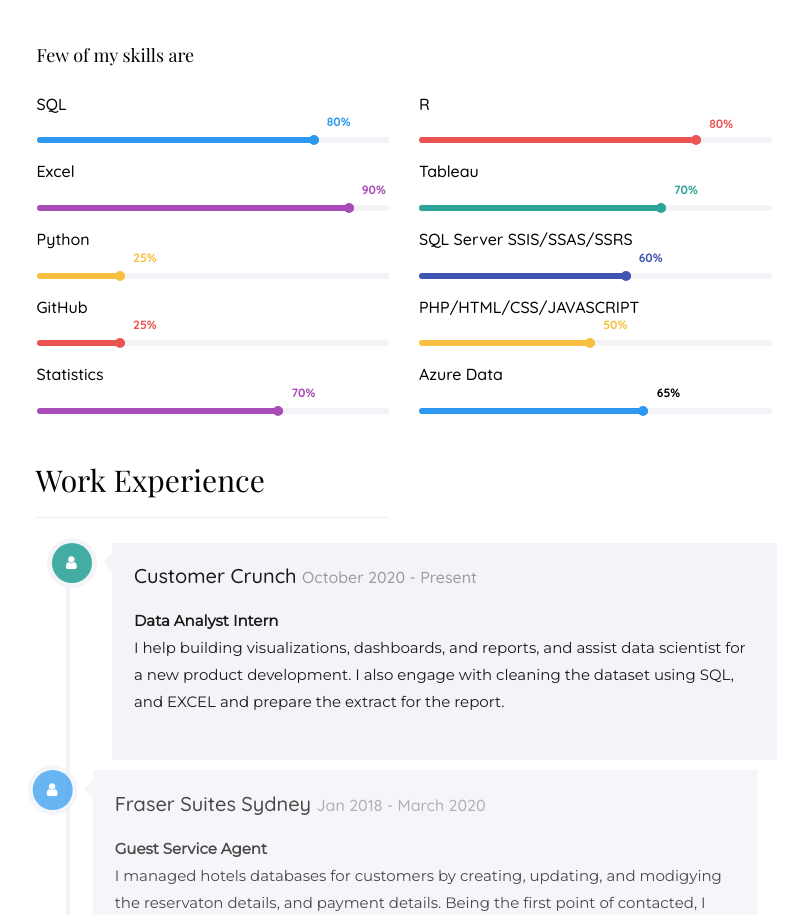
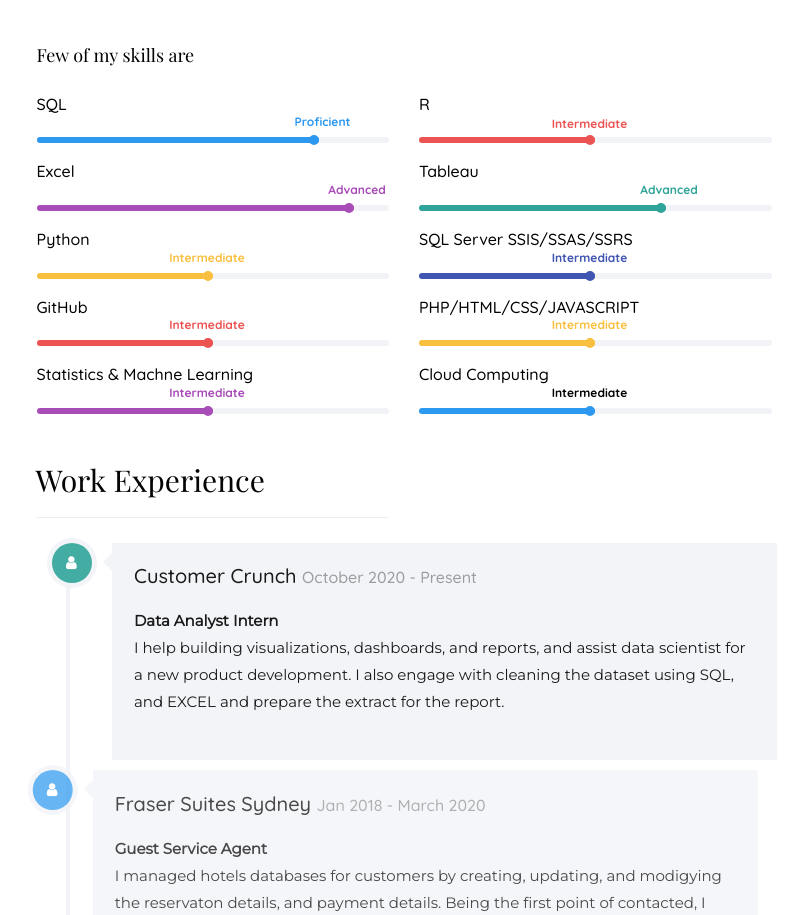
Before and after one commit to dharmendrapuri/dharmendrapuri, a plain HTML site: page index.html in a window 1280 px wide. Shown: the part 2076-2991 px from the top of the page, without its empty margins (386-1189 px from the left). Drawn offline with nearby package versions, Linux system fonts and the light colour scheme; a web font is replaced by a local one.

Commit message:
percentage to level

```diff
--- a/index.html
+++ b/index.html
@@ -214,7 +214,7 @@
                               <div class="progress">
                                  <div class="progress-bar color-1" role="progressbar" aria-valuenow="80"
                                     aria-valuemin="0" aria-valuemax="100" style="width:80%">
-                                    <span>80%</span>
+                                    <span>Proficient</span>
                                  </div>
                               </div>
                            </div>
@@ -223,9 +223,9 @@
                            <div class="progress-wrap">
                               <h3 style="font-weight: 500;">R</h3>
                               <div class="progress">
-                                 <div class="progress-bar color-2" role="progressbar" aria-valuenow="80"
-                                    aria-valuemin="0" aria-valuemax="100" style="width:80%">
-                                    <span>80%</span>
+                                 <div class="progress-bar color-2" role="progressbar" aria-valuenow="50"
+                                    aria-valuemin="0" aria-valuemax="100" style="width:50%">
+                                    <span>Intermediate</span>
                                  </div>
                               </div>
                            </div>
@@ -236,7 +236,7 @@
                               <div class="progress">
                                  <div class="progress-bar color-4" role="progressbar" aria-valuenow="90"
                                     aria-valuemin="0" aria-valuemax="100" style="width:90%">
-                                    <span>90%</span>
+                                    <span>Advanced</span>
                                  </div>
                               </div>
                            </div>
@@ -247,7 +247,7 @@
                               <div class="progress">
                                  <div class="progress-bar color-5" role="progressbar" aria-valuenow="70"
                                     aria-valuemin="0" aria-valuemax="100" style="width:70%">
-                                    <span>70%</span>
+                                    <span>Advanced</span>
                                  </div>
                               </div>
                            </div>
@@ -256,9 +256,9 @@
                            <div class="progress-wrap">
                               <h3 style="font-weight: 500;">Python</h3>
                               <div class="progress">
-                                 <div class="progress-bar color-3" role="progressbar" aria-valuenow="25"
-                                    aria-valuemin="0" aria-valuemax="100" style="width:25%">
-                                    <span>25%</span>
+                                 <div class="progress-bar color-3" role="progressbar" aria-valuenow="50"
+                                    aria-valuemin="0" aria-valuemax="100" style="width:50%">
+                                    <span>Intermediate</span>
                                  </div>
                               </div>
                            </div>
@@ -267,9 +267,9 @@
                            <div class="progress-wrap">
                               <h3 style="font-weight: 500;">SQL Server SSIS/SSAS/SSRS</h3>
                               <div class="progress">
-                                 <div class="progress-bar color-6" role="progressbar" aria-valuenow="60"
-                                    aria-valuemin="0" aria-valuemax="100" style="width:60%">
-                                    <span>60%</span>
+                                 <div class="progress-bar color-6" role="progressbar" aria-valuenow="50"
+                                    aria-valuemin="0" aria-valuemax="100" style="width:50%">
+                                    <span>Intermediate</span>
                                  </div>
                               </div>
                            </div>
@@ -278,9 +278,9 @@
                            <div class="progress-wrap">
                               <h3 style="font-weight: 500;">GitHub</h3>
                               <div class="progress">
-                                 <div class="progress-bar color-7" role="progressbar" aria-valuenow="25"
-                                    aria-valuemin="0" aria-valuemax="100" style="width:25%">
-                                    <span>25%</span>
+                                 <div class="progress-bar color-7" role="progressbar" aria-valuenow="50"
+                                    aria-valuemin="0" aria-valuemax="100" style="width:50%">
+                                    <span>Intermediate</span>
                                  </div>
                               </div>
                            </div>
@@ -291,18 +291,18 @@
                               <div class="progress">
                                  <div class="progress-bar color-8" role="progressbar" aria-valuenow="50"
                                     aria-valuemin="0" aria-valuemax="100" style="width:50%">
-                                    <span>50%</span>
+                                    <span>Intermediate</span>
                                  </div>
                               </div>
                            </div>
                         </div>
                         <div class="col-md-6 animate-box" data-animate-effect="fadeInLeft">
                            <div class="progress-wrap">
-                              <h3 style="font-weight: 500;">Statistics</h3>
+                              <h3 style="font-weight: 500;">Statistics & Machne Learning</h3>
                               <div class="progress">
-                                 <div class="progress-bar color-9" role="progressbar" aria-valuenow="70"
-                                    aria-valuemin="0" aria-valuemax="100" style="width:70%">
-                                    <span>70%</span>
+                                 <div class="progress-bar color-9" role="progressbar" aria-valuenow="50"
+                                    aria-valuemin="0" aria-valuemax="100" style="width:50%">
+                                    <span>Intermediate</span>
                                  </div>
                               </div>
                            </div>
@@ -311,11 +311,11 @@
                         </div>
                         <div class="col-md-6 animate-box" data-animate-effect="fadeInRight">
                            <div class="progress-wrap">
-                              <h3 style="font-weight: 500;">Azure Data</h3>
+                              <h3 style="font-weight: 500;">Cloud Computing</h3>
                               <div class="progress">
-                                 <div class="progress-bar color-10" role="progressbar" aria-valuenow="65"
-                                    aria-valuemin="0" aria-valuemax="100" style="width:65%">
-                                    <span>65%</span>
+                                 <div class="progress-bar color-10" role="progressbar" aria-valuenow="50"
+                                    aria-valuemin="0" aria-valuemax="100" style="width:50%">
+                                    <span>Intermediate</span>
                                  </div>
                               </div>
                            </div>
```
